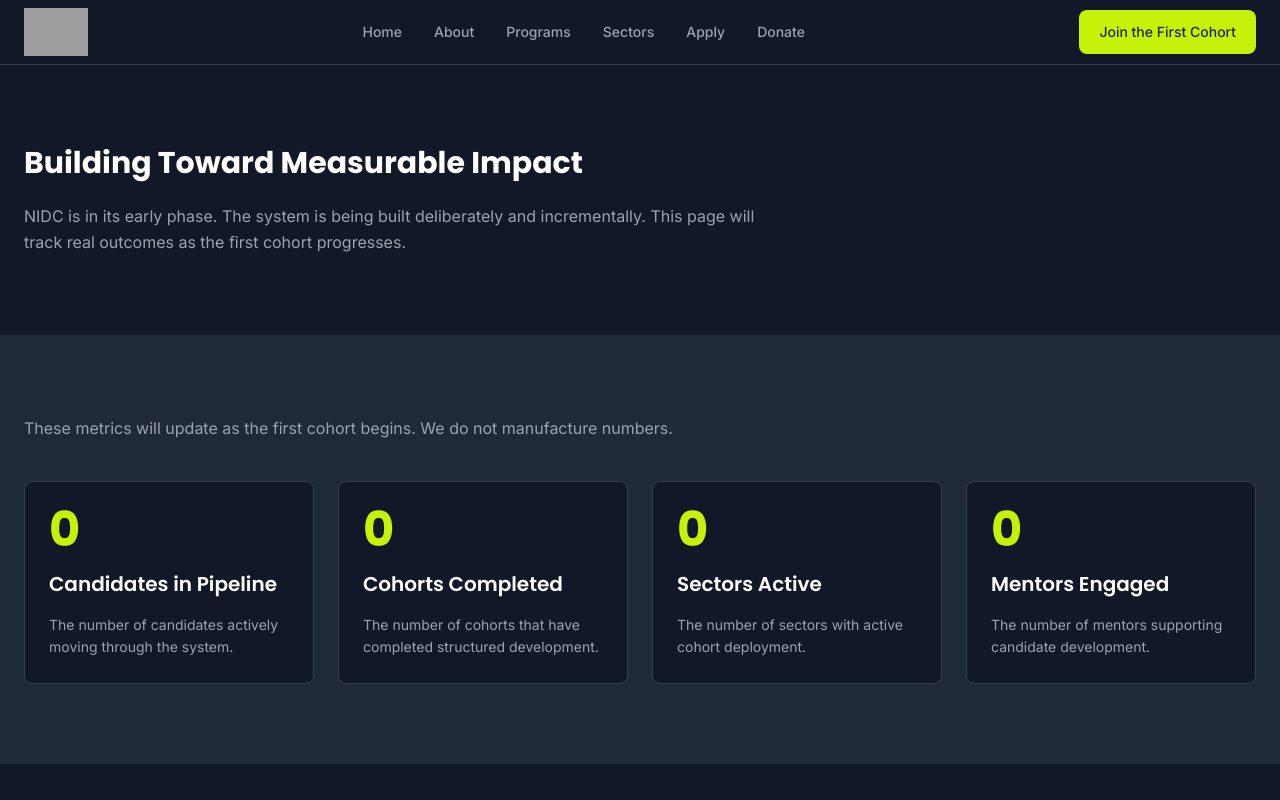
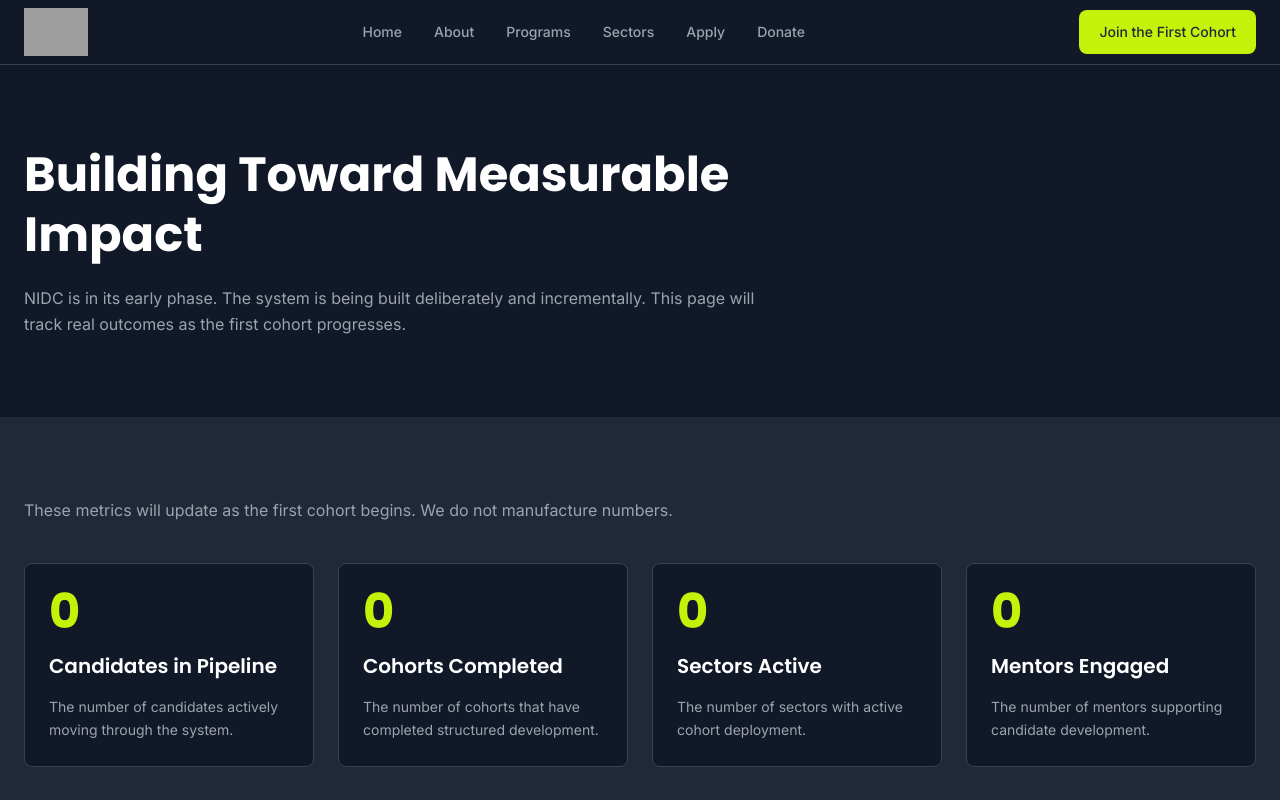
Before and after one commit to danielUgochukwu/nidc-edu, a Next.js app: page /impact in a window 1280 px wide. Shown: the top 800 px of the page. Built offline with nearby package versions, Linux system fonts and the light colour scheme; grey boxes are pictures that could not be loaded.

Commit message:
Update app/(public)/impact/page.tsx
Co-authored-by: coderabbitai[bot] <136622811+coderabbitai[bot]@users.noreply.github.com>

```diff
--- a/app/(public)/impact/page.tsx
+++ b/app/(public)/impact/page.tsx
@@ -44,10 +44,16 @@ export default function ImpactPage() {
   return (
     <>
       <PublicSection className="bg-surface-secondary">
-        <SectionHeader
-          title="Building Toward Measurable Impact"
-          body="NIDC is in its early phase. The system is being built deliberately and incrementally. This page will track real outcomes as the first cohort progresses."
-        />
+        <div className="max-w-3xl">
+          <h1 className="font-heading text-5xl font-bold leading-tight text-text-primary">
+            Building Toward Measurable Impact
+          </h1>
+          <p className="mt-5 text-base leading-relaxed text-text-secondary">
+            NIDC is in its early phase. The system is being built
+            deliberately and incrementally. This page will track real
+            outcomes as the first cohort progresses.
+          </p>
+        </div>
       </PublicSection>
 
       <PublicSection className="bg-surface-primary">
```
